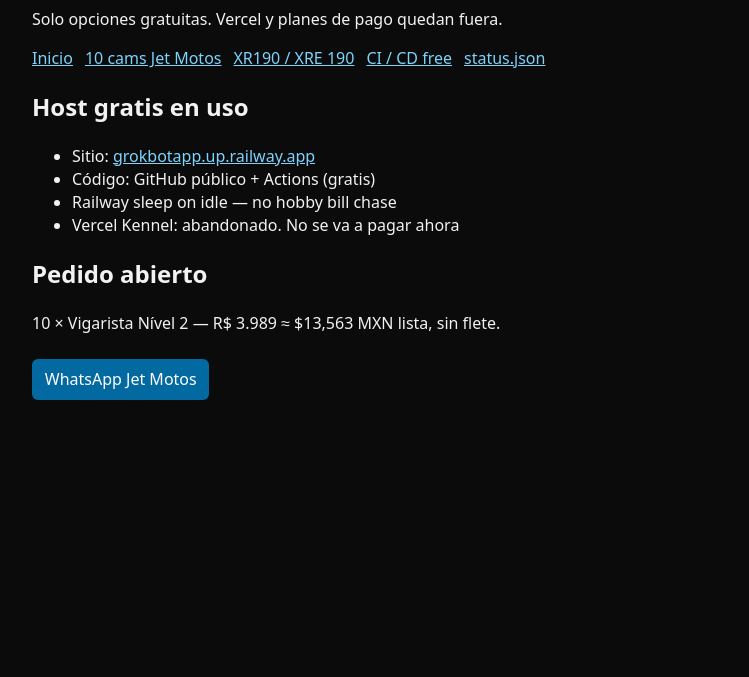
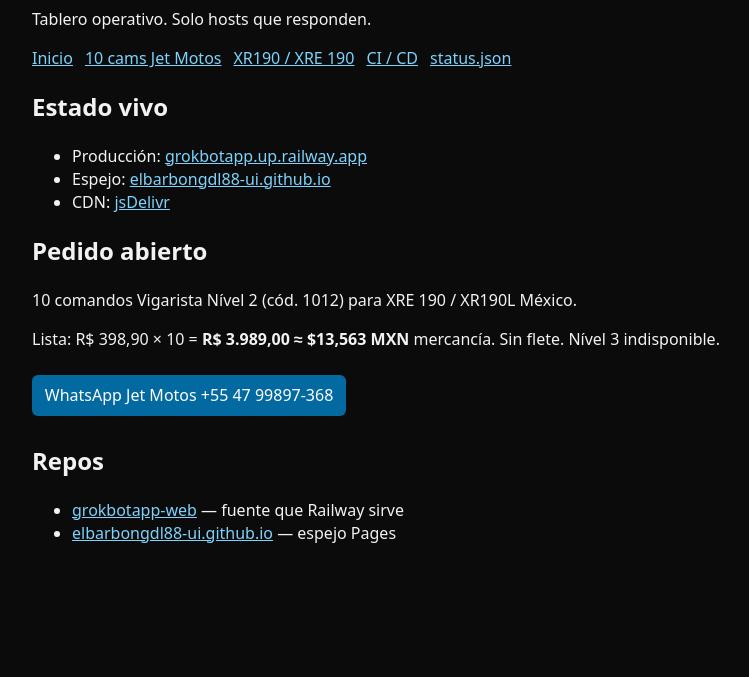
Before and after one commit to elbarbongdl88-ui/grokbotapp-web, a plain HTML site: page index.html in a window 1280 px wide. Shown: the part 123-800 px from the top of the page, without its empty margins (192-941 px from the left). Drawn offline with Linux system fonts and the light colour scheme.

Commit message:
Keep only working hosts. Drop Vercel and project Pages.

```diff
--- a/index.html
+++ b/index.html
@@ -3,35 +3,46 @@
 <head>
   <meta charset="utf-8">
   <meta name="viewport" content="width=device-width, initial-scale=1">
-  <title>Grokbotapp free</title>
+  <title>Grokbotapp v1.1</title>
   <link rel="stylesheet" href="/styles.css">
 </head>
 <body>
   <header>
-    <p class="kicker">FREE LOCK v1.2.0 · no paid hosts</p>
+    <p class="kicker">LOCKED v1.1.1 · 24 Sep 2026</p>
     <h1>Grokbotapp</h1>
-    <p>Solo opciones gratuitas. Vercel y planes de pago quedan fuera.</p>
+    <p>Tablero operativo. Solo hosts que responden.</p>
   </header>
+
   <nav>
     <a href="/">Inicio</a>
     <a href="/quote.html">10 cams Jet Motos</a>
     <a href="/fitment.html">XR190 / XRE 190</a>
-    <a href="/stack.html">CI / CD free</a>
+    <a href="/stack.html">CI / CD</a>
     <a href="/status.json">status.json</a>
   </nav>
+
   <section>
-    <h2>Host gratis en uso</h2>
+    <h2>Estado vivo</h2>
     <ul>
-      <li>Sitio: <a href="https://grokbotapp.up.railway.app">grokbotapp.up.railway.app</a></li>
-      <li>Código: GitHub público + Actions (gratis)</li>
-      <li>Railway sleep on idle — no hobby bill chase</li>
-      <li>Vercel Kennel: abandonado. No se va a pagar ahora</li>
+      <li>Producción: <a href="https://grokbotapp.up.railway.app">grokbotapp.up.railway.app</a></li>
+      <li>Espejo: <a href="https://elbarbongdl88-ui.github.io/">elbarbongdl88-ui.github.io</a></li>
+      <li>CDN: <a href="https://cdn.jsdelivr.net/gh/elbarbongdl88-ui/grokbotapp-web@main/index.html">jsDelivr</a></li>
     </ul>
   </section>
+
   <section>
     <h2>Pedido abierto</h2>
-    <p>10 × Vigarista Nível 2 — R$ 3.989 ≈ $13,563 MXN lista, sin flete.</p>
-    <p><a class="btn" href="https://wa.me/554799897368">WhatsApp Jet Motos</a></p>
+    <p>10 comandos Vigarista Nível 2 (cód. 1012) para XRE 190 / XR190L México.</p>
+    <p>Lista: R$ 398,90 × 10 = <strong>R$ 3.989,00 ≈ $13,563 MXN</strong> mercancía. Sin flete. Nível 3 indisponible.</p>
+    <p><a class="btn" href="https://wa.me/554799897368">WhatsApp Jet Motos +55 47 99897-368</a></p>
+  </section>
+
+  <section>
+    <h2>Repos</h2>
+    <ul>
+      <li><a href="https://github.com/elbarbongdl88-ui/grokbotapp-web">grokbotapp-web</a> — fuente que Railway sirve</li>
+      <li><a href="https://github.com/elbarbongdl88-ui/elbarbongdl88-ui.github.io">elbarbongdl88-ui.github.io</a> — espejo Pages</li>
+    </ul>
   </section>
 </body>
 </html>
```
Also changed, not shown: stack.html (+6 -8 lines), status.json (+14 -6 lines), VERSION.txt, 1 other file.
